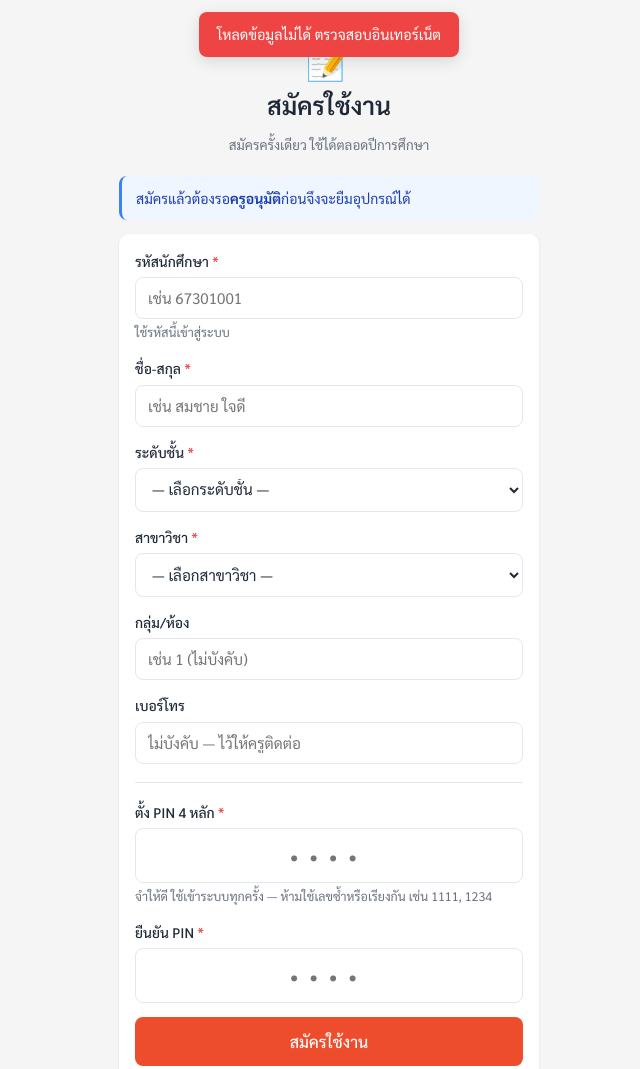
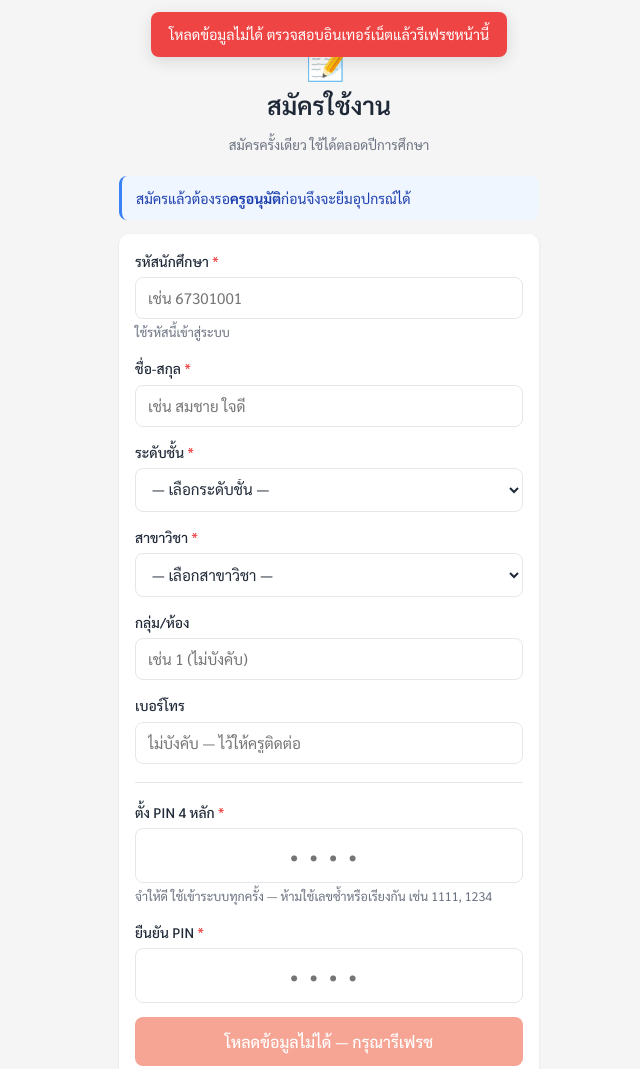
Before and after one commit to krutaopoon-prog/e-borrow, a plain HTML site: page register.html in a window 1280 px wide. Shown: the top 1069 px of the page, without its empty margins (311-951 px from the left). Drawn offline with Linux system fonts and the light colour scheme; no server answers.

Commit message:
แก้บั๊ก: กดเข้าสู่ระบบแล้วหน้าโหลดใหม่ ข้อมูลที่กรอกหายหมด
อาการ: กรอกรหัสนักศึกษากับ PIN แล้วกดปุ่ม หน้ากระพริบ
ช่องกรอกว่างเปล่า และไม่มีอะไรเกิดขึ้น

สาเหตุ: โค้ดเรียก getPublicConfig แล้ว await รอจนเสร็จ
ก่อนจะไปผูกตัวดักการกดปุ่ม เซิร์ฟเวอร์ Apps Script ช้าได้ถึง 70 วินาที
ถ้าผู้ใช้กดปุ่มระหว่างนั้น ปุ่มยังไม่ถูกผูก ฟอร์มจึงถูกส่งแบบ HTML ปกติ
ทำให้หน้าโหลดใหม่และข้อมูลหาย

แก้โดยย้ายการผูกปุ่มขึ้นมาก่อน แล้วค่อยโหลดข้อมูลประกอบทีหลัง
เพราะชื่อระบบกับประกาศไม่สำคัญพอที่จะให้ปุ่มรอ

- login.html: ผูกปุ่มก่อน โหลด config ทีหลัง
- register.html: ผูกปุ่มก่อน + ปิดปุ่มไว้จนกว่าตัวเลือกระดับชั้น/สาขาจะโหลดเสร็จ
  (สมัครไม่ได้อยู่แล้วถ้ายังไม่มีตัวเลือก จึงต้องกันไว้)
- ทั้งสองหน้า: เพิ่ม onsubmit="return false" กันอีกชั้น
  เผื่อ JavaScript พังทั้งหมด ฟอร์มก็ยังไม่ส่งแบบธรรมดา

Co-Authored-By: Claude Opus 5 <noreply@anthropic.com>

```diff
--- a/register.html
+++ b/register.html
@@ -22,7 +22,7 @@
   </div>
 
   <div class="card">
-    <form id="regForm">
+    <form id="regForm" onsubmit="return false">
       <div class="field">
         <label for="studentId">รหัสนักศึกษา <span class="required">*</span></label>
         <input class="input" type="text" id="studentId" inputmode="numeric" required
@@ -93,18 +93,9 @@
 <script src="js/ui.js"></script>
 <script>
 (async () => {
-  try {
-    const cfg = await API.read('getPublicConfig', {}, { noRedirect: true, retries: 2 });
-
-    const levelSel = document.getElementById('level');
-    (cfg.levels || []).forEach(l => levelSel.add(new Option(l, l)));
-
-    const deptSel = document.getElementById('department');
-    (cfg.departments || []).forEach(d => deptSel.add(new Option(d, d)));
-  } catch (err) {
-    UI.error('โหลดข้อมูลไม่ได้ ตรวจสอบอินเทอร์เน็ต');
-  }
-
+  // ผูกปุ่มก่อนเสมอ อย่า await อะไรก่อนบรรทัดนี้
+  // ถ้าปล่อยให้รอเซิร์ฟเวอร์แล้วผู้ใช้กดปุ่มระหว่างรอ ฟอร์มจะถูกส่งแบบธรรมดา
+  // หน้าจะโหลดใหม่ และข้อมูลที่กรอกไว้จะหายหมด
   document.getElementById('regForm').addEventListener('submit', async e => {
     e.preventDefault();
 
@@ -143,6 +134,28 @@
       }
     }, 'กำลังสมัคร...');
   });
+
+  // โหลดตัวเลือกระดับชั้น/สาขาทีหลัง
+  // ปิดปุ่มไว้ก่อนจนกว่าจะโหลดเสร็จ เพราะสมัครไม่ได้ถ้ายังไม่มีตัวเลือกให้เลือก
+  const submitBtn = document.getElementById('submitBtn');
+  submitBtn.disabled = true;
+  submitBtn.textContent = 'กำลังโหลดข้อมูล...';
+
+  try {
+    const cfg = await API.read('getPublicConfig', {}, { noRedirect: true, retries: 2 });
+
+    const levelSel = document.getElementById('level');
+    (cfg.levels || []).forEach(l => levelSel.add(new Option(l, l)));
+
+    const deptSel = document.getElementById('department');
+    (cfg.departments || []).forEach(d => deptSel.add(new Option(d, d)));
+
+    submitBtn.disabled = false;
+    submitBtn.textContent = 'สมัครใช้งาน';
+  } catch (err) {
+    submitBtn.textContent = 'โหลดข้อมูลไม่ได้ — กรุณารีเฟรช';
+    UI.error('โหลดข้อมูลไม่ได้ ตรวจสอบอินเทอร์เน็ตแล้วรีเฟรชหน้านี้');
+  }
 })();
 </script>
 </body>
```
Also changed, not shown: login.html (+22 -18 lines).
